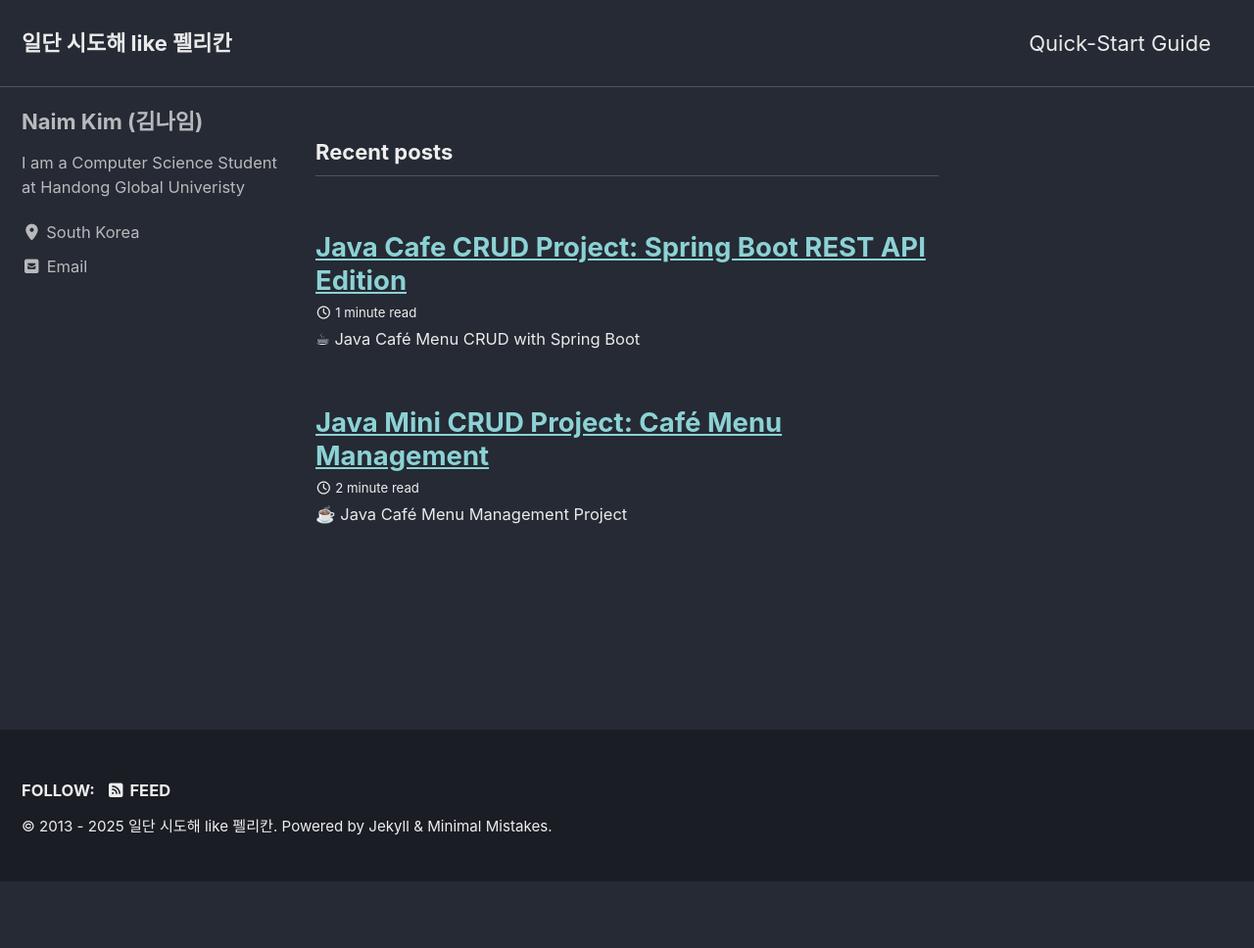
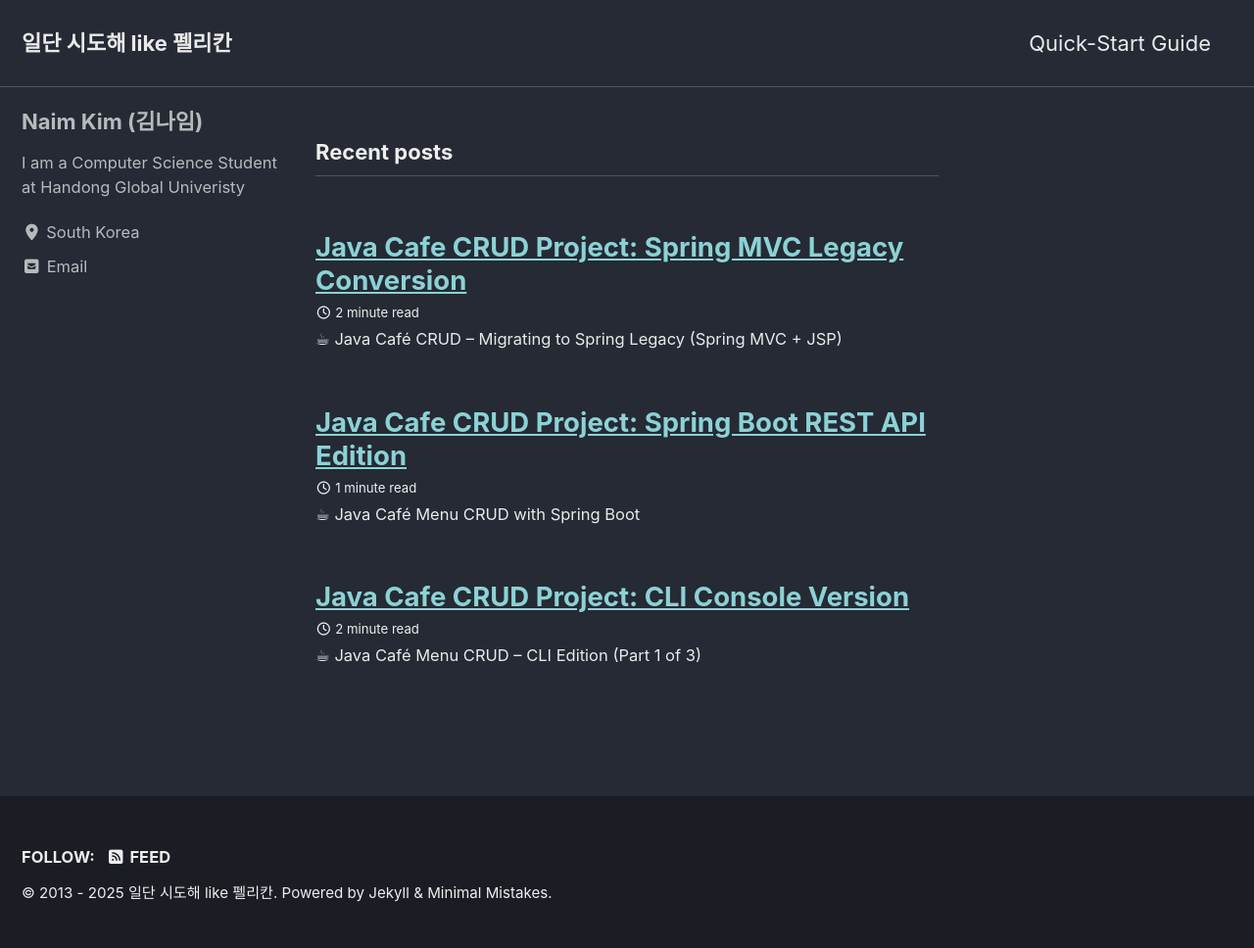
Before and after one commit to naim-kim/naim-kim.github.io, a Jekyll site: the page built from index.html, in a window 1280 px wide. Shown: the whole page at 98% size. Built offline with Jekyll 4.4.1, drawn with Linux system fonts in a browser that asks for light colours; cached includes are drawn as plain includes; the list of posts is cut into pages by our own code; before the commit the page ends 900 px from its top, so only the background shows below that; some of the changed lines change nothing that is shown.

Commit message:
chore: menu crud 3탄 정리

````diff
--- a/_posts/2025-07-18-java-cafe-crud.md
+++ b/_posts/2025-07-18-java-cafe-crud.md
@@ -1,52 +1,68 @@
 ---
 layout: post
-title: "Java Mini CRUD Project: Café Menu Management"
+title: "Java Cafe CRUD Project: CLI Console Version"
 date: 2025-07-18
 categories: [Java, Projects, CRUD]
+tags: [Java, CLI, OOP]
 ---
 
-## ☕️ Java Café Menu Management Project
+## ☕ Java Café Menu CRUD – CLI Edition (Part 1 of 3)
 
-This post walks you through building a simple Java CLI (Command Line Interface) application to manage a café menu. It supports the basic CRUD operations: **Create, Read, Update, Delete**.
+This is the **first post** in my Café CRUD project series — where I walk through building a CRUD app in **3 stages**:
+
+1. Java CLI console version (this post)
+2. Spring Boot REST API ([Part 2 here](./2025-07-19-java-cafe-menu-spring-boot.html))
+3. Spring Legacy JSP app ([Part 3 here](./2025-07-20-java-cafe-crud-spring-legacy.html))
+
+In this version, we manage a menu system using simple console input. The goal: keep it clean, modular, and readable using OOP principles.
+
+---
 
 ### 📌 Project Features
 
-- Add a new menu item
-- View all menu items
-- Edit a menu item
+- Create a new menu item
+- View all items
+- Update an existing item
 - Delete a menu item
-- Exit the program
+- Loop until user exits
 
 ---
 
 ### 🛠️ Tech Stack
 
-- Language: **Java**
-- Input: **Scanner**
-- Data Structure: **ArrayList**
+- Java 17
+- Console input with `Scanner`
+- `ArrayList` for dynamic data
+- Clean OOP separation: `Main`, `Menu`, `MenuCRUD`
 
 ---
 
-### 📁 File Structure
+### 📁 Folder Structure
 
-All the logic is written in a single Java file for simplicity. Later, you can refactor it into:
+```
 
-- `MenuItem.java` (for the model)
-- `MenuService.java` (for business logic)
-- `MenuApp.java` (for main loop)
+src/
+├── Main.java         // Entry point
+├── Menu.java         // Model class
+└── MenuCRUD.java     // Service for handling menu logic
+
+```
 
 ---
 
-### 💡 Sample Code (Monolithic Version)
+### 🧱 Code Highlights
+
+#### 🔹 Menu.java (Model)
 
 ```java
-import java.util.*;
+public class Menu {
+    private String name;
+    private String description;
+    private String category;
+    private int price;
+    private int calories;
 
-class MenuItem {
-    String name, description, category;
-    int price, calories;
-
-    MenuItem(String name, String description, String category, int price, int calories) {
+    public Menu(String name, String description, String category, int price, int calories) {
         this.name = name;
         this.description = description;
         this.category = category;
@@ -56,18 +72,25 @@
 
     @Override
     public String toString() {
-        return String.format(
-            "[%s] %s | %s | %,d원 | %dkcal",
-            category, name, description, price, calories
-        );
+        return String.format("[%s] %s | %s | %,d원 | %dkcal", category, name, description, price, calories);
     }
+
+    // Getters/Setters omitted for brevity
 }
+```
 
-public class MenuApp {
-    static List<MenuItem> menuList = new ArrayList<>();
-    static Scanner sc = new Scanner(System.in);
+---
 
-    public static void main(String[] args) {
+#### 🔹 MenuCRUD.java (Service)
+
+```java
+import java.util.*;
+
+public class MenuCRUD {
+    private final List<Menu> menuList = new ArrayList<>();
+    private final Scanner sc = new Scanner(System.in);
+
+    public void run() {
         while (true) {
             System.out.println("\n카페 메뉴 관리 > 1. 추가  2. 수정  3. 목록  4. 삭제  0. 종료");
             int choice = Integer.parseInt(sc.nextLine());
@@ -85,7 +108,7 @@
         }
     }
 
-    static void addMenu() {
+    private void addMenu() {
         System.out.print("메뉴 이름: ");
         String name = sc.nextLine();
         System.out.print("설명: ");
@@ -97,11 +120,11 @@
         System.out.print("칼로리 (kcal): ");
         int cal = Integer.parseInt(sc.nextLine());
 
-        menuList.add(new MenuItem(name, desc, category, price, cal));
+        menuList.add(new Menu(name, desc, category, price, cal));
         System.out.println(" > 메뉴가 추가되었습니다.");
     }
 
-    static void listMenus() {
+    private void listMenus() {
         if (menuList.isEmpty()) {
             System.out.println("등록된 메뉴가 없습니다.");
         } else {
@@ -111,12 +134,12 @@
         }
     }
 
-    static void editMenu() {
+    private void editMenu() {
         listMenus();
         System.out.print("수정할 메뉴 번호: ");
         int idx = Integer.parseInt(sc.nextLine()) - 1;
         if (idx >= 0 && idx < menuList.size()) {
-            addMenu();  // Reuse addMenu to overwrite info
+            addMenu();  // Reuse add logic
             menuList.remove(idx);
             System.out.println(" > 메뉴가 수정되었습니다.");
         } else {
@@ -124,7 +147,7 @@
         }
     }
 
-    static void deleteMenu() {
+    private void deleteMenu() {
         listMenus();
         System.out.print("삭제할 메뉴 번호: ");
         int idx = Integer.parseInt(sc.nextLine()) - 1;
@@ -137,3 +160,25 @@
     }
 }
 ```
+
+---
+
+#### 🔹 Main.java (Entry Point)
+
+```java
+public class Main {
+    public static void main(String[] args) {
+        new MenuCRUD().run();
+    }
+}
+```
+
+---
+
+### ✅ Summary
+
+This CLI version of the Café Menu project gave me a solid foundation for organizing CRUD logic. With clear class separation and clean console interaction, it was a great exercise before moving into Spring-based development.
+
+➡️ [Continue to Part 2 – Spring Boot REST API](./2025-07-20-java-cafe-menu-spring-boot.html)
+
+---
--- /dev/null
+++ b/_posts/2025-07-19-java-cafe-crud-spring-legacy.md
@@ -0,0 +1,265 @@
+---
+layout: post
+title: "Java Cafe CRUD Project: Spring MVC Legacy Conversion"
+date: 2025-07-20
+categories: [Java, Spring, Legacy]
+tags: [SpringMVC, JSP, XML, Java]
+---
+
+## ☕ Java Café CRUD – Migrating to Spring Legacy (Spring MVC + JSP)
+
+In this final part of the Café CRUD series, we’ll **convert our Spring Boot REST API into a classic Spring MVC (Legacy)** app using:
+
+- Servlet configuration (`web.xml`)
+- Spring XML beans (`spring-servlet.xml`)
+- JSP-based views
+- In-memory DAO instead of Spring Data JPA
+
+➡️ _Missed the previous parts? Start here:_
+
+- 🔹 [Part 1: CLI Version](./2025-07-18-java-mini-crud-project-cafe-menu-management.html)
+- 🔹 [Part 2: Spring Boot REST API](./2025-07-19-java-cafe-menu-spring-boot.html)
+
+---
+
+### 📌 What Changes in Spring Legacy?
+
+| Feature         | Spring Boot                                         | Spring Legacy                    |
+| --------------- | --------------------------------------------------- | -------------------------------- |
+| App config      | `@SpringBootApplication` + `application.properties` | `web.xml` + `spring-servlet.xml` |
+| View resolver   | Auto-configured                                     | Manually defined in XML          |
+| Template engine | Thymeleaf or REST                                   | JSP with JSTL                    |
+| Bean wiring     | `@Component`, `@Service`, `@Repository`             | XML `<bean>` or component-scan   |
+| API style       | RESTful JSON                                        | Server-rendered HTML via JSP     |
+
+---
+
+### 🛠️ Tech Stack
+
+- Java 17
+- Spring Framework (5.x)
+- JSP + JSTL
+- Tomcat (external or embedded)
+- Maven
+
+---
+
+### 📁 Project Structure
+
+```
+
+src/main/java/com/example/menu/
+├── controller/
+│   └── MenuController.java
+├── model/
+│   └── MenuItem.java
+├── dao/
+│   └── MenuDAO.java
+├── service/
+│   └── MenuService.java
+
+src/main/webapp/
+├── WEB-INF/
+│   ├── views/
+│   │   ├── index.jsp
+│   │   └── form.jsp
+│   ├── web.xml
+│   └── spring-servlet.xml
+
+```
+
+---
+
+### 🧾 Config Files
+
+#### `web.xml`
+
+```xml
+<web-app xmlns="http://xmlns.jcp.org/xml/ns/javaee" version="3.1">
+    <display-name>CafeMenuLegacy</display-name>
+
+    <servlet>
+        <servlet-name>dispatcher</servlet-name>
+        <servlet-class>org.springframework.web.servlet.DispatcherServlet</servlet-class>
+        <init-param>
+            <param-name>contextConfigLocation</param-name>
+            <param-value>/WEB-INF/spring-servlet.xml</param-value>
+        </init-param>
+        <load-on-startup>1</load-on-startup>
+    </servlet>
+
+    <servlet-mapping>
+        <servlet-name>dispatcher</servlet-name>
+        <url-pattern>/</url-pattern>
+    </servlet-mapping>
+</web-app>
+```
+
+#### `spring-servlet.xml`
+
+```xml
+<beans xmlns="http://www.springframework.org/schema/beans"
+       xmlns:context="http://www.springframework.org/schema/context"
+       xmlns:mvc="http://www.springframework.org/schema/mvc"
+       xmlns:xsi="http://www.w3.org/2001/XMLSchema-instance"
+       xsi:schemaLocation="
+           http://www.springframework.org/schema/beans
+           http://www.springframework.org/schema/beans/spring-beans.xsd
+           http://www.springframework.org/schema/context
+           http://www.springframework.org/schema/context/spring-context.xsd
+           http://www.springframework.org/schema/mvc
+           http://www.springframework.org/schema/mvc/spring-mvc.xsd">
+
+    <context:component-scan base-package="com.example.menu"/>
+    <mvc:annotation-driven/>
+
+    <bean class="org.springframework.web.servlet.view.InternalResourceViewResolver">
+        <property name="prefix" value="/WEB-INF/views/" />
+        <property name="suffix" value=".jsp" />
+    </bean>
+</beans>
+```
+
+---
+
+### 🧱 Model + DAO
+
+#### `MenuItem.java`
+
+```java
+public class MenuItem {
+    private Long id;
+    private String name;
+    private int price;
+    private String category;
+
+    // Getters/Setters
+}
+```
+
+#### `MenuDAO.java`
+
+```java
+public class MenuDAO {
+    private static List<MenuItem> list = new ArrayList<>();
+    private static Long counter = 1L;
+
+    public List<MenuItem> findAll() { return list; }
+
+    public void save(MenuItem item) {
+        item.setId(counter++);
+        list.add(item);
+    }
+
+    public void update(MenuItem item) {
+        delete(item.getId());
+        list.add(item);
+    }
+
+    public void delete(Long id) {
+        list.removeIf(i -> i.getId().equals(id));
+    }
+
+    public MenuItem findById(Long id) {
+        return list.stream().filter(i -> i.getId().equals(id)).findFirst().orElse(null);
+    }
+}
+```
+
+---
+
+### 💼 Controller + Service
+
+#### `MenuService.java`
+
+```java
+public class MenuService {
+    private final MenuDAO dao = new MenuDAO();
+
+    public List<MenuItem> findAll() { return dao.findAll(); }
+    public void save(MenuItem item) { if (item.getId() == null) dao.save(item); else dao.update(item); }
+    public MenuItem findById(Long id) { return dao.findById(id); }
+    public void delete(Long id) { dao.delete(id); }
+}
+```
+
+#### `MenuController.java`
+
+```java
+@Controller
+public class MenuController {
+    private final MenuService service = new MenuService();
+
+    @GetMapping("/")
+    public String index(Model model) {
+        model.addAttribute("menus", service.findAll());
+        return "index";
+    }
+
+    @GetMapping("/add")
+    public String form(Model model) {
+        model.addAttribute("menu", new MenuItem());
+        return "form";
+    }
+
+    @PostMapping("/save")
+    public String save(@ModelAttribute MenuItem item) {
+        service.save(item);
+        return "redirect:/";
+    }
+
+    @GetMapping("/edit")
+    public String edit(@RequestParam Long id, Model model) {
+        model.addAttribute("menu", service.findById(id));
+        return "form";
+    }
+
+    @GetMapping("/delete")
+    public String delete(@RequestParam Long id) {
+        service.delete(id);
+        return "redirect:/";
+    }
+}
+```
+
+---
+
+### 🖥️ JSP Views
+
+#### `index.jsp`
+
+```jsp
+<%@ taglib uri="http://java.sun.com/jsp/jstl/core" prefix="c" %>
+<h2>카페 메뉴 목록</h2>
+<a href="add">+ 새 메뉴 추가</a>
+<table border="1">
+    <tr><th>ID</th><th>이름</th><th>가격</th><th>카테고리</th><th>수정/삭제</th></tr>
+    <c:forEach var="m" items="${menus}">
+        <tr>
+            <td>${m.id}</td>
+            <td>${m.name}</td>
+            <td>${m.price}</td>
+            <td>${m.category}</td>
+            <td>
+                <a href="edit?id=${m.id}">✏️</a>
+                <a href="delete?id=${m.id}">🗑️</a>
+            </td>
+        </tr>
+    </c:forEach>
+</table>
+```
+
+#### `form.jsp`
+
+```jsp
+<h2>메뉴 ${menu.id == null ? "추가" : "수정"}</h2>
+<form action="save" method="post">
+    <input type="hidden" name="id" value="${menu.id}" />
+    이름: <input type="text" name="name" value="${menu.name}" /><br/>
+    가격: <input type="text" name="price" value="${menu.price}" /><br/>
+    카테고리: <input type="text" name="category" value="${menu.category}" /><br/>
+    <input type="submit" value="저장" />
+</form>
+```
+
+---
````
